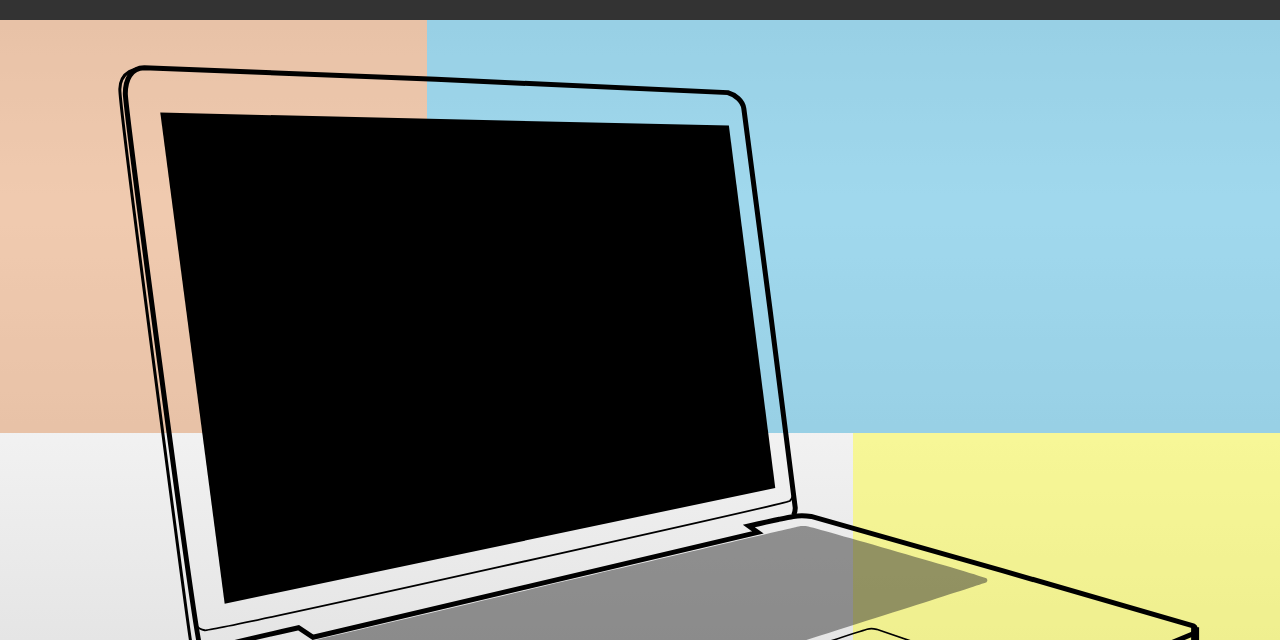
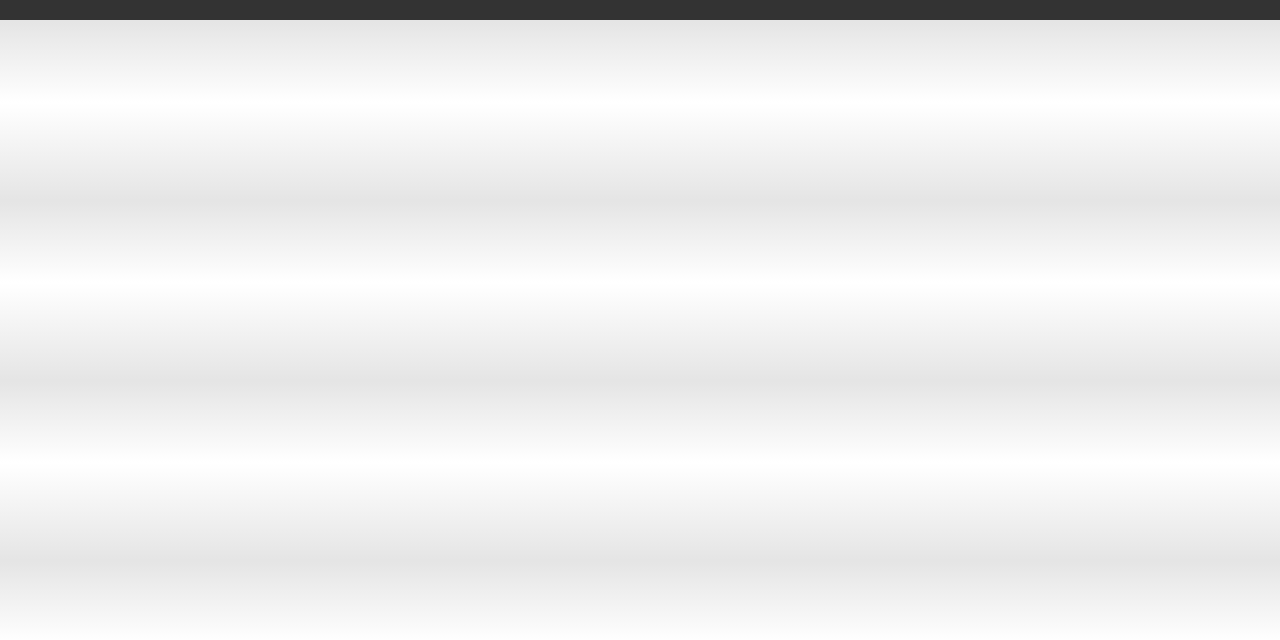
Before and after one commit to adamrd231/html-me-something, a plain HTML site: page index.html in a window 1280 px wide. Shown: the part 160-800 px from the top of the page. Drawn offline with Linux system fonts and the light colour scheme.

Commit message:
blank slate to re-attempt project

```diff
--- a/index.html
+++ b/index.html
@@ -19,50 +19,13 @@
     </div>
 
     <div class="content">
-          <div class="box1"></div>
-          <div class="box3"></div>
+
     </div>
     <div class="footer">
-          <div class="box4"></div>
-          <div class="box5"></div>
+
     </div>
 
 
     <div class="float">
-            <svg class="laptop" version="1.1" id="Layer_2" xmlns="http://www.w3.org/2000/svg" xmlns:xlink="http://www.w3.org/1999/xlink" x="0px" y="0px"
-      viewBox="0 0 250 250" style="enable-background:new 0 0 250 250;" xml:space="preserve">
-      <style type="text/css">
-      .st0{fill:none;stroke:#000000;stroke-miterlimit:10;}
-      .st1{fill:none;stroke:#000000;stroke-width:0.6;stroke-miterlimit:10;}
-      .st2{fill:none;stroke:#000000;stroke-width:1.6;stroke-miterlimit:10;}
-      .st3{fill:none;stroke:#000000;stroke-width:0.5;stroke-miterlimit:10;}
-      .st4{fill:none;stroke:#000000;stroke-width:0.125;stroke-miterlimit:10;}
-      .st5{fill:none;stroke:#000000;stroke-width:0.25;stroke-miterlimit:10;}
-      .st6{fill:none;stroke:#000000;stroke-width:0.36;stroke-miterlimit:10;}
-      .st7{fill:#333333; opacity: .5;}
-      .st8{fill:none;stroke:#000000;stroke-width:0.36;stroke-miterlimit:10;}
-      </style>
-      <path class="st0" d="M56.6,154.6c0,0-15.5,3.5-16.4,3.9c-0.8,0.4-2.1,1.5-0.8,2.5c1.3,1,66.9,41.3,70.1,42.2s7.2,1.8,9.9,0.7
-      c2.7-1.2,116.2-47.7,116.4-48.1c0.2-0.4,0.8-1.2,0-1.6s-75.8-21.8-76.5-21.9c-0.7-0.1-2.4-0.2-3.6,0c-1.2,0.2-8.9,1.9-8.9,1.9
-      l1.8,1.3l-89.1,21L56.6,154.6z"/>
-      <path class="st0" d="M38.8,159.9c0,0-1.1,0.5-1.8-0.9c-1.1-2-15.1-109-15.1-111.4c0-2.7,1.1-5.2,3.8-5.2s115.5,4.6,116.9,5
-      c1.4,0.4,3,1.6,3.2,3.2c0.3,1.6,10.3,79.3,10.3,80c0,0.7-0.3,1.4-0.3,1.4"/>
-      <path class="st1" d="M24.5,42.6c0,0-3.6,0.2-3.7,4.1s14,109.9,14.2,110.7c0.3,1.9,1.3,3.1,2.1,3.7c0.7,0.5,1.8,0.2,1.8,0.2"/>
-      <path class="st2" d="M38.8,160.1v3.7c0,0,67.8,43.1,70.6,43.9s5.2,1.7,7.8,0.9c2.5-0.7,108.9-46,118.3-50c0.4-0.2,0.7-0.6,0.7-1
-      v-3.1"/>
-      <polygon class="st3" points="52.2,169.8 50,168.3 50,170.3 52.2,171.6 "/>
-      <polygon class="st3" points="48.2,167.2 45.9,165.8 45.9,167.7 48.2,169.1 "/>
-      <path class="st3" d="M44.2,166.9c0-0.1,0-2.6,0-2.6"/>
-      <line class="st4" x1="40" y1="164.3" x2="40.7" y2="164.1"/>
-      <line class="st3" x1="40" y1="161.6" x2="40" y2="164.3"/>
-      <polyline class="st5" points="44.2,164.8 43.6,165.1 40.7,163.3 42.8,162.7 "/>
-      <polyline class="st5" points="40.7,163.3 40.7,164.1 43.6,165.9 43.6,165.1 "/>
-      <path id="screenBottomLine" class="st6" d="M36,153.6c0,0,0.1,1.2,1.8,1.5c1.7,0.3,116.7-25.5,117.2-25.9c0.7-0.6,0.7-2,0.7-2"/>
-      <polygon id="screen" points="41.8,149.8 28.9,51.4 142.8,54 152.1,126.6 "/>
-      <path id="trackpad" class="st8" d="M166.6,181.8c1.1-0.2,37.3-15.2,37.5-15.4s-0.1-0.6-0.6-0.8s-30.6-10.6-31.1-10.7s-1.2-0.2-1.9,0
-      s-38.3,12.3-38.5,12.5s-0.2,0.4,0,0.6s31.1,13.6,31.8,13.8C164.6,182,165.4,182.1,166.6,181.8z"/>
-      <path id="keyboard" class="st7" d="M50.2,159.4c-0.5,0.1-0.6,0.7-0.3,0.8c0.3,0.2,33.2,19.2,34.4,19.4s1.5,0.2,2.5,0
-      s107.4-33.8,107.6-34.1s0.3-0.4,0-0.8s-35-10.3-35.7-10.4s-1.4-0.1-1.9,0S51.1,159.1,50.2,159.4z"/>
-      </svg>
     </div>
 </body>
--- a/styles.css
+++ b/styles.css
@@ -5,16 +5,12 @@
 html,body {
   margin: 0;
   padding: 0;
-  width: 100%;
-  height: 100%;
   background: -webkit-linear-gradient(top, rgba(229,229,229,1) 1%,rgba(255,255,255,1) 46%,rgba(229,229,229,1) 100%);
 }
 
 .container{
-  min-height: 100vh;
-  display:flex;
-  flex-direction: column;
 }
+
 .navigation {
   background-color: #333333;
   min-height: 3em;
@@ -39,57 +35,9 @@ html,body {
 }
 
 .content {
-  flex: 4;
-  width: 100%;
-  display: flex;
-  flex-direction: row;
+
 }
 
 .footer{
-  width: 100%;
-  flex:2;
-  display: flex;
-  flex-direction: row;
+
 }
-
-.box1 {
-  opacity: .7;
-  background-color: #d8732c;
-  flex:1;
-}
-
-
-.box3 {
-  background-color: #0497d0;
-  opacity: .7;
-  flex:2;
-}
-
-.box4 {
-  flex: 2;
-}
-
-.box5 {
-  flex: 1;
-  background-color: yellow;
-}
-
-.box1, .box2, .box3, .box4, .box5 {
-  opacity: .375;
-}
-
-.laptop {
-  float: left;
-  position: fixed;
-  left: 1em;
-  right: 1em;
-  top: 1em;
-  bottom: 1em;
-  z-index: 100000;
-}
-
-.text {
-  float: center;
-  position: fixed;
-  top: 55em;
-}
```
